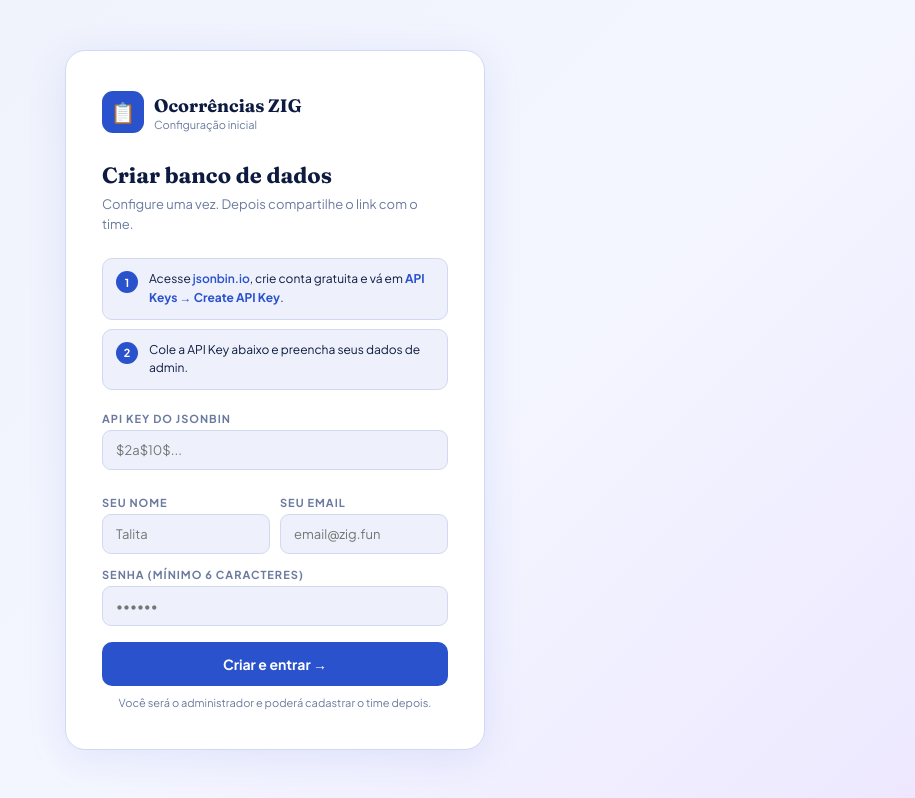
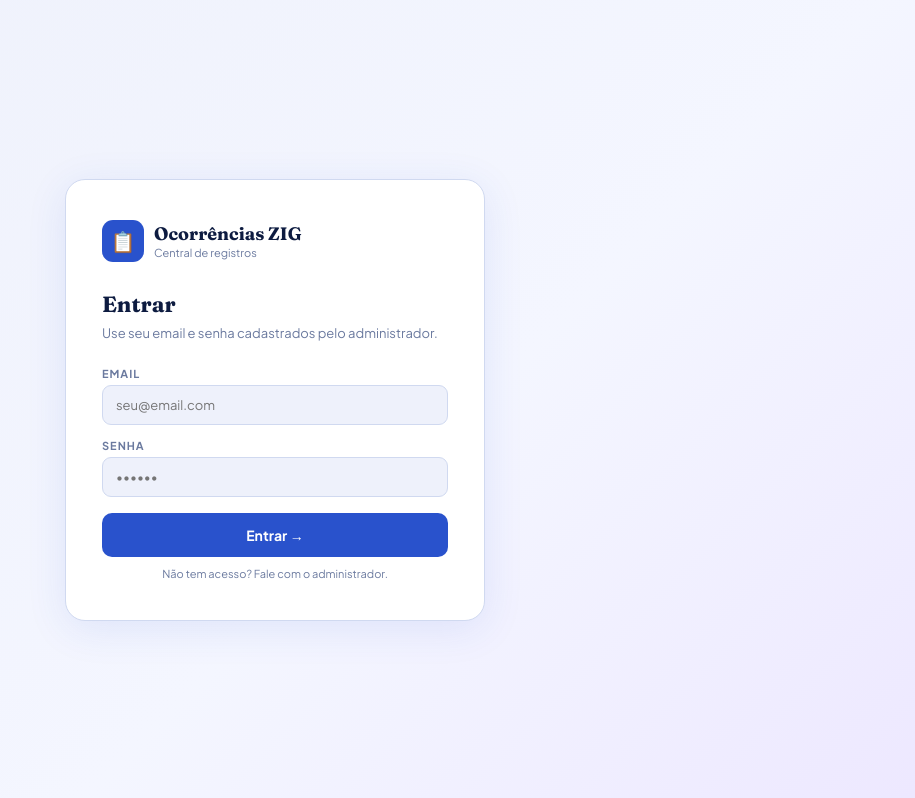
Before and after one commit to zigfun/ocorrenciaszig, a React (Vite) app: page / in a window 1280 px wide. Shown: the whole page, without its empty margins (365-1280 px from the left). Built offline with nearby package versions, Linux system fonts and the light colour scheme.

Commit message:
Update App.jsx

```diff
--- a/src/App.jsx
+++ b/src/App.jsx
@@ -1,7 +1,9 @@
 import { useState, useEffect, useCallback } from "react";
 import * as XLSX from "xlsx";
 
-// ─── JSONBIN (só para usuários) ───────────────────────────────────
+// ─── CREDENCIAIS (fixas para todos os usuários) ───────────────────
+const FIXED_KEY = "$2a$10$qNAPL3qG9Q6ecS4yKo7Sm.IFi2M/meue8astJrVZZOD.rm.iGBUm.";
+const FIXED_BIN = "6a160e16f47d5c455c3aac9c";
 const JB = "https://api.jsonbin.io/v3";
 async function jbFetch(path, method = "GET", body = null, key) {
   const r = await fetch(`${JB}${path}`, {
@@ -256,8 +258,8 @@ body{background:var(--bg);color:var(--tx);font-family:var(--fb);-webkit-font-smo
 `;
 
 export default function App() {
-  const [apiKey,  setApiKey]  = useState(() => localStorage.getItem("zg_key") || "");
-  const [binId,   setBinId]   = useState(() => localStorage.getItem("zg_bin") || "");
+  const [apiKey]  = useState(FIXED_KEY);
+  const [binId]   = useState(FIXED_BIN);
   const [session, setSession] = useState(() => { try { return JSON.parse(localStorage.getItem("zg_sess") || "null"); } catch { return null; } });
 
   const [incidents, setIncidents] = useState([]);
@@ -272,13 +274,6 @@ export default function App() {
   const [filterStatus, setFilterStatus] = useState("");
   const [filterMonth,  setFilterMonth]  = useState("");
 
-  const [sKey,  setSKey]  = useState("");
-  const [sName, setSName] = useState("");
-  const [sEmail,setSEmail]= useState("");
-  const [sPass, setSPass] = useState("");
-  const [sErr,  setSErr]  = useState("");
-  const [sLoad, setSLoad] = useState(false);
-
   const [lEmail, setLEmail] = useState("");
   const [lPass,  setLPass]  = useState("");
   const [lErr,   setLErr]   = useState("");
@@ -286,8 +281,7 @@ export default function App() {
   const [nu,   setNu]   = useState({ name:"", email:"", password:"", isAdmin:false });
   const [nuErr,setNuErr]= useState("");
 
-  const connected = !!(apiKey && binId);
-  const loggedIn  = !!(connected && session);
+  const loggedIn = !!session;
 
   const load = useCallback(async () => {
     if (!apiKey || !binId) return;
@@ -315,22 +309,6 @@ export default function App() {
     setSync("load");
     try { await writeBin(apiKey, binId, { users: nextUsers }); setSync("ok"); }
     catch { setSync("err"); }
-  };
-
-  const handleSetup = async () => {
-    if (!sKey.trim() || !sName.trim() || !sEmail.trim() || !sPass.trim()) { setSErr("Preencha todos os campos."); return; }
-    if (sPass.length < 6) { setSErr("Senha mínima de 6 caracteres."); return; }
-    setSLoad(true); setSErr("");
-    try {
-      const init = { users: [{ id:"u_"+Date.now(), name:sName.trim(), email:sEmail.toLowerCase().trim(), passwordHash:simpleHash(sPass.trim()), isAdmin:true }] };
-      const id = await createBin(sKey.trim(), init);
-      localStorage.setItem("zg_key", sKey.trim());
-      localStorage.setItem("zg_bin", id);
-      const sess = { id:init.users[0].id, name:init.users[0].name, email:init.users[0].email, isAdmin:true };
-      localStorage.setItem("zg_sess", JSON.stringify(sess));
-      setApiKey(sKey.trim()); setBinId(id); setSession(sess); setUsers(init.users);
-    } catch(e) { setSErr("Erro: " + (e.message || "verifique a API Key")); }
-    setSLoad(false);
   };
 
   const handleLogin = () => {
@@ -388,35 +366,6 @@ export default function App() {
     }
     return true;
   });
-
-  // SETUP
-  if (!connected) return (
-    <>
-      <style>{CSS}</style>
-      <div className="auth">
-        <div className="auth-card">
-          <div className="auth-brand"><div className="auth-ic">📋</div><div><div className="auth-name">Ocorrências ZIG</div><div className="auth-sub">Configuração inicial</div></div></div>
-          <div className="auth-title">Criar banco de dados</div>
-          <div className="auth-desc">Configure uma vez. Depois compartilhe o link com o time.</div>
-          <div className="steps">
-            <div className="sst"><div className="sst-n">1</div><div className="sst-t">Acesse <a href="https://jsonbin.io" target="_blank">jsonbin.io</a>, crie conta gratuita e vá em <strong>API Keys → Create API Key</strong>.</div></div>
-            <div className="sst"><div className="sst-n">2</div><div className="sst-t">Cole a API Key abaixo e preencha seus dados de admin.</div></div>
-          </div>
-          <label className="fl">API Key do JSONBin</label>
-          <input className="fi" placeholder="$2a$10$..." value={sKey} onChange={e=>setSKey(e.target.value)}/>
-          <div className="setup-grid" style={{marginTop:"12px"}}>
-            <div><label className="fl">Seu nome</label><input className="fi" placeholder="Talita" value={sName} onChange={e=>setSName(e.target.value)}/></div>
-            <div><label className="fl">Seu email</label><input className="fi" placeholder="email@zig.fun" value={sEmail} onChange={e=>setSEmail(e.target.value)}/></div>
-          </div>
-          <label className="fl">Senha (mínimo 6 caracteres)</label>
-          <input className="fi" type="password" placeholder="••••••" value={sPass} onChange={e=>setSPass(e.target.value)} onKeyDown={e=>e.key==="Enter"&&handleSetup()}/>
-          {sErr && <div className="ferr">⚠ {sErr}</div>}
-          <button className="btn-main" onClick={handleSetup} disabled={sLoad}>{sLoad?"Criando...":"Criar e entrar →"}</button>
-          <div className="auth-note">Você será o administrador e poderá cadastrar o time depois.</div>
-        </div>
-      </div>
-    </>
-  );
 
   // LOGIN
   if (!loggedIn) return (
```
